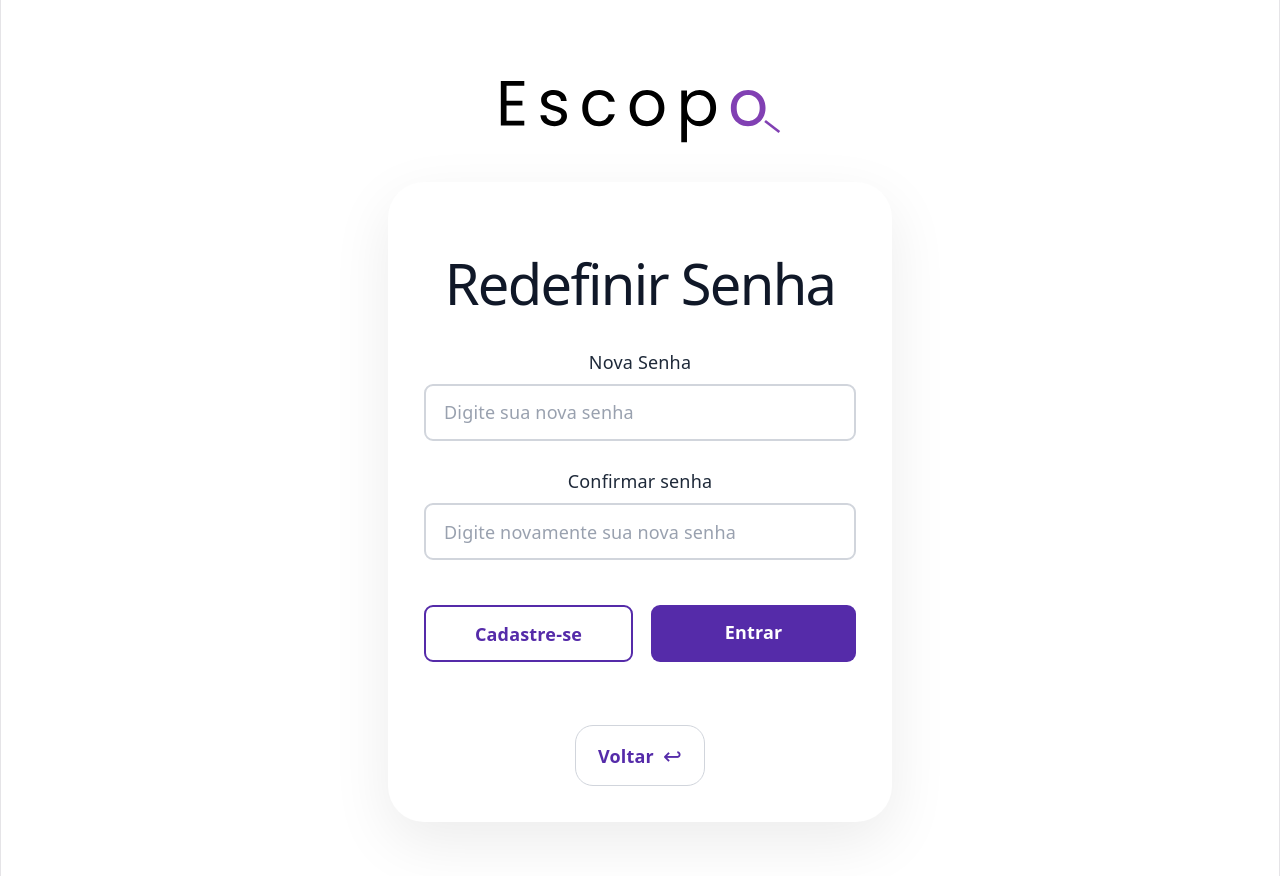
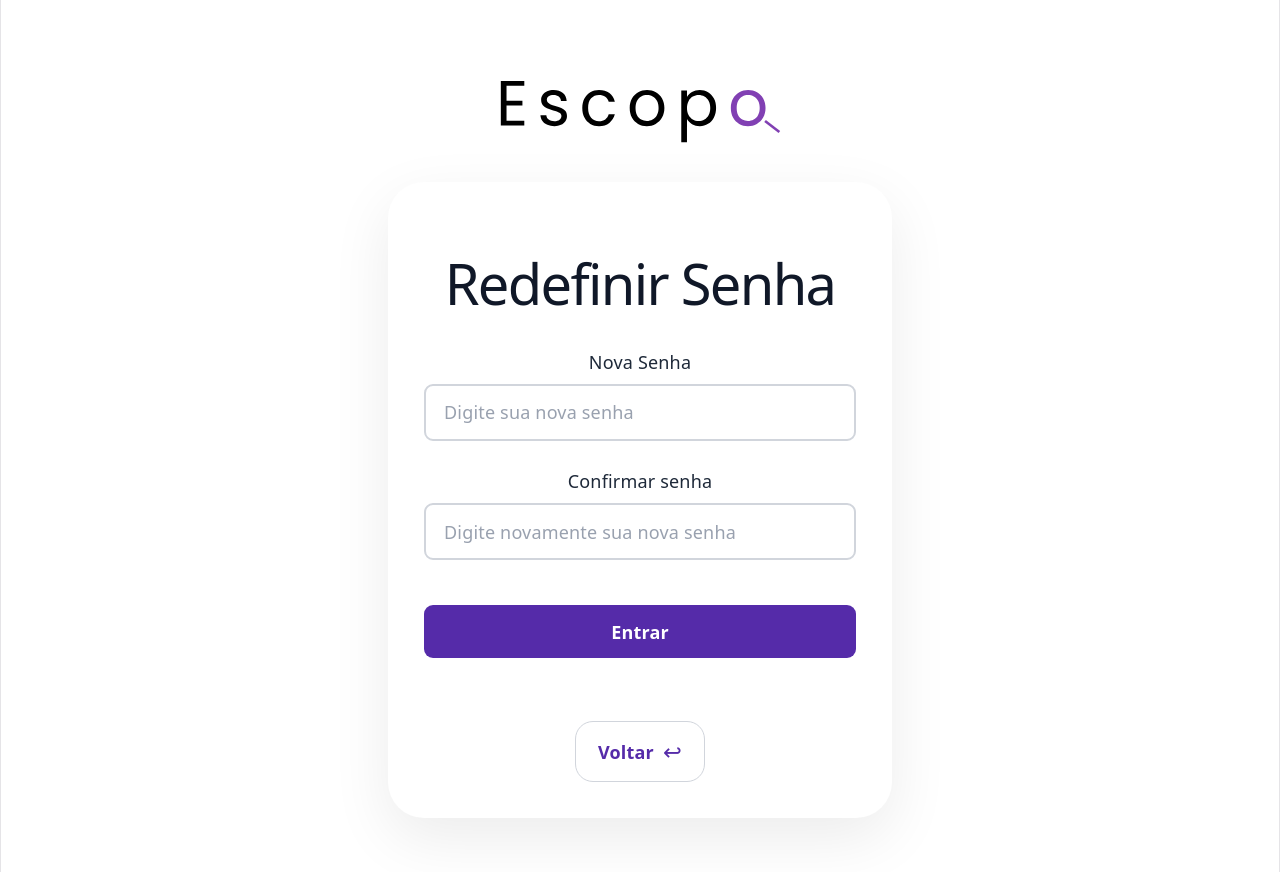
Before and after one commit to Samys003/projeto-escopo-web, a React (Vite) app: page /Redefinir in a window 1280 px wide. Built offline with nearby package versions, Linux system fonts and the light colour scheme; no server answers.

Commit message:
Mini ajuste

```diff
--- a/src/pages/Redefinir.jsx
+++ b/src/pages/Redefinir.jsx
@@ -39,13 +39,6 @@ function Redefinir() {
 
             <div className="flex gap-4 pt-4">
               <Link
-                type="button"
-                className="flex-1 py-3 bg-white border-2 border-[#552ba9] text-[#552ba9] font-semibold rounded-lg hover:bg-purple-50 transition"
-                to="/cadastro"
-              >
-                Cadastre-se
-              </Link>
-              <Link
                 type="submit"
                 to="/Login"
                 className="flex-1 py-3 bg-[#552ba9] text-white font-semibold rounded-lg hover:bg-[#42257c] transition"
```
